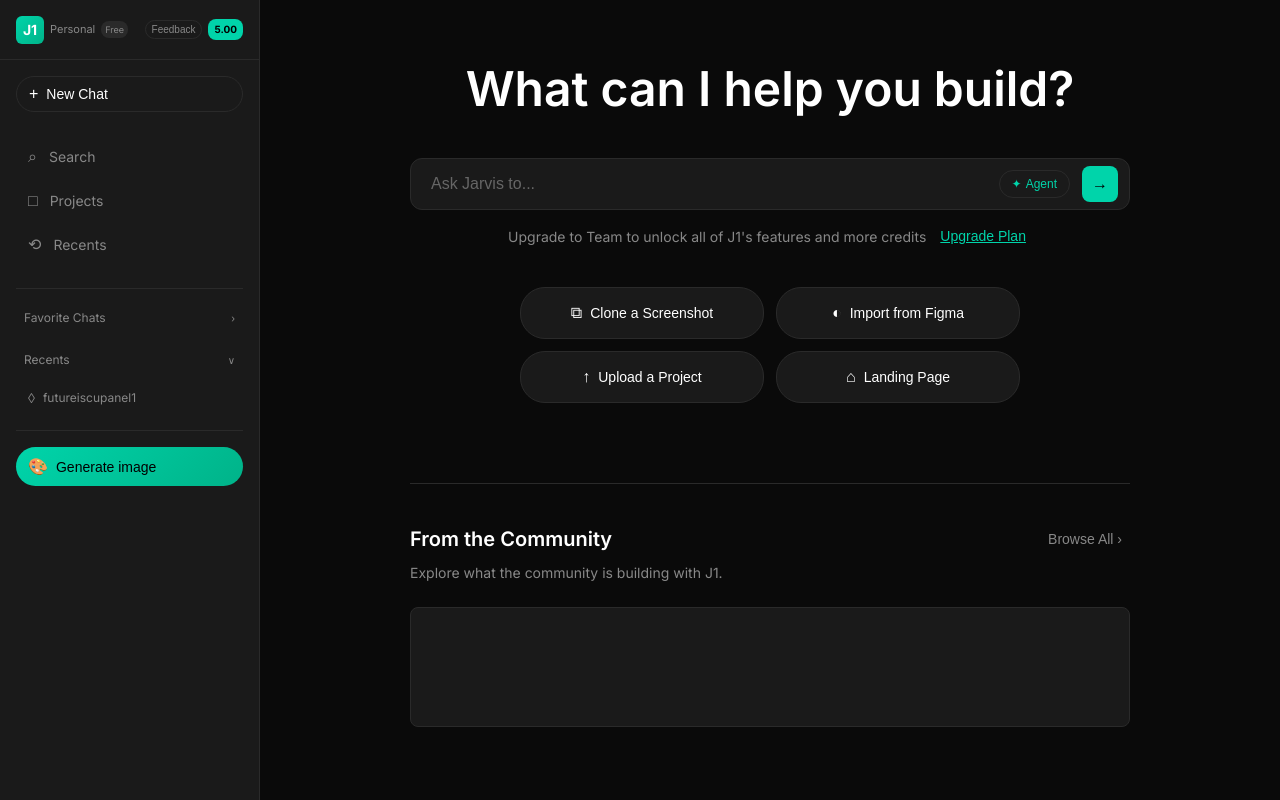
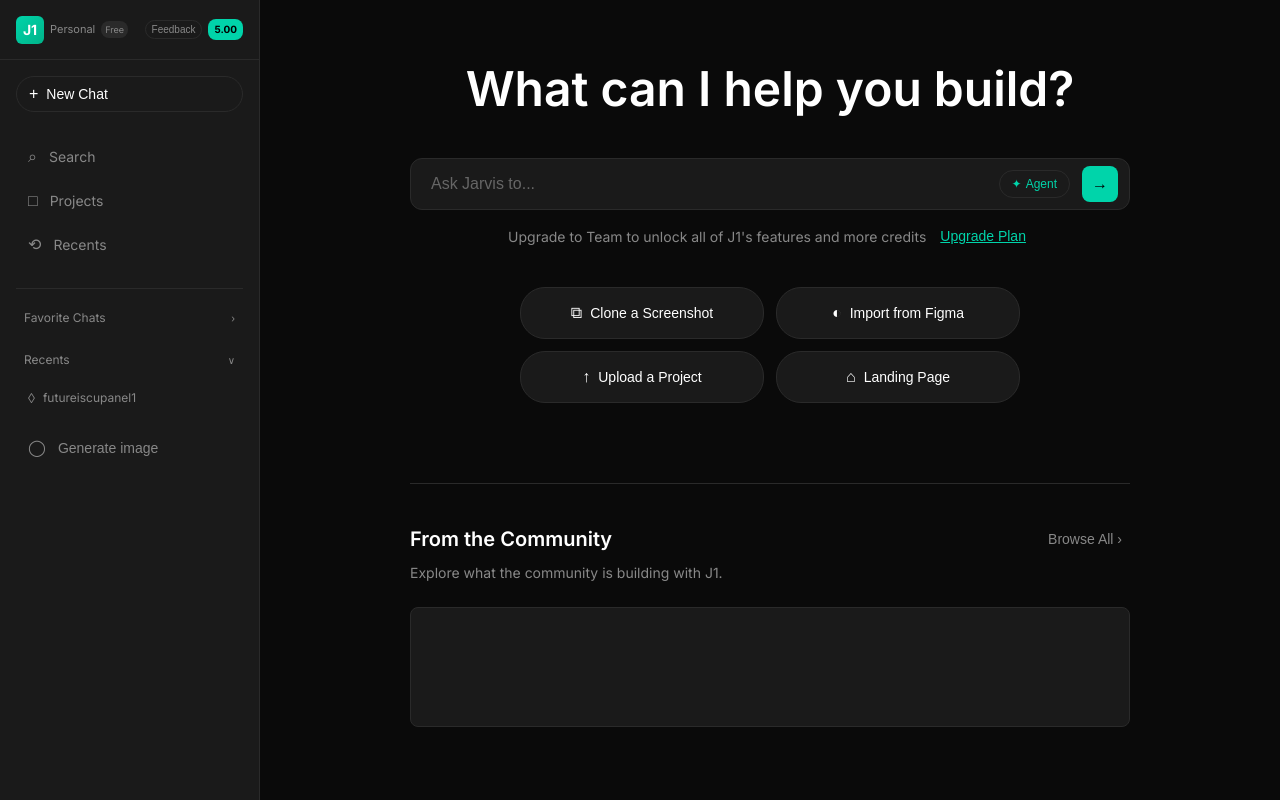
Before and after one commit to Said975-png/jarvis-ai, a Next.js app: page / in a window 1280 px wide. Built offline with nearby package versions, Linux system fonts and the light colour scheme.

Commit message:
Change Generate image button to match nav-item style
cgen-292d5c683dfa430b9f10f15bb4d6e7aa

```diff
--- a/app/globals.css
+++ b/app/globals.css
@@ -423,30 +423,27 @@ body {
 }
 
 .generate-image-section {
-  margin-top: 16px;
-  padding-top: 16px;
-  border-top: 1px solid #2a2a2a;
+  margin-top: 8px;
 }
 
 .generate-image-btn {
   width: 100%;
-  background: linear-gradient(135deg, #00d4aa, #00b389);
+  background: none;
   border: none;
-  color: #000;
-  padding: 10px 12px;
+  color: #888;
+  padding: 8px 12px;
   border-radius: 20px;
   display: flex;
   align-items: center;
-  gap: 8px;
+  gap: 12px;
   font-size: 14px;
-  font-weight: 500;
   cursor: pointer;
-  transition: all 0.2s;
+  text-align: left;
 }
 
 .generate-image-btn:hover {
-  background: linear-gradient(135deg, #00b389, #009970);
-  transform: translateY(-1px);
+  background-color: #2a2a2a;
+  color: #fff;
 }
 
 .generate-icon {
--- a/components/Sidebar.tsx
+++ b/components/Sidebar.tsx
@@ -60,7 +60,7 @@ export default function Sidebar() {
 
           <div className="generate-image-section">
             <button className="generate-image-btn">
-              <span className="generate-icon">🎨</span>
+              <span className="generate-icon">◯</span>
               Generate image
             </button>
           </div>
```
